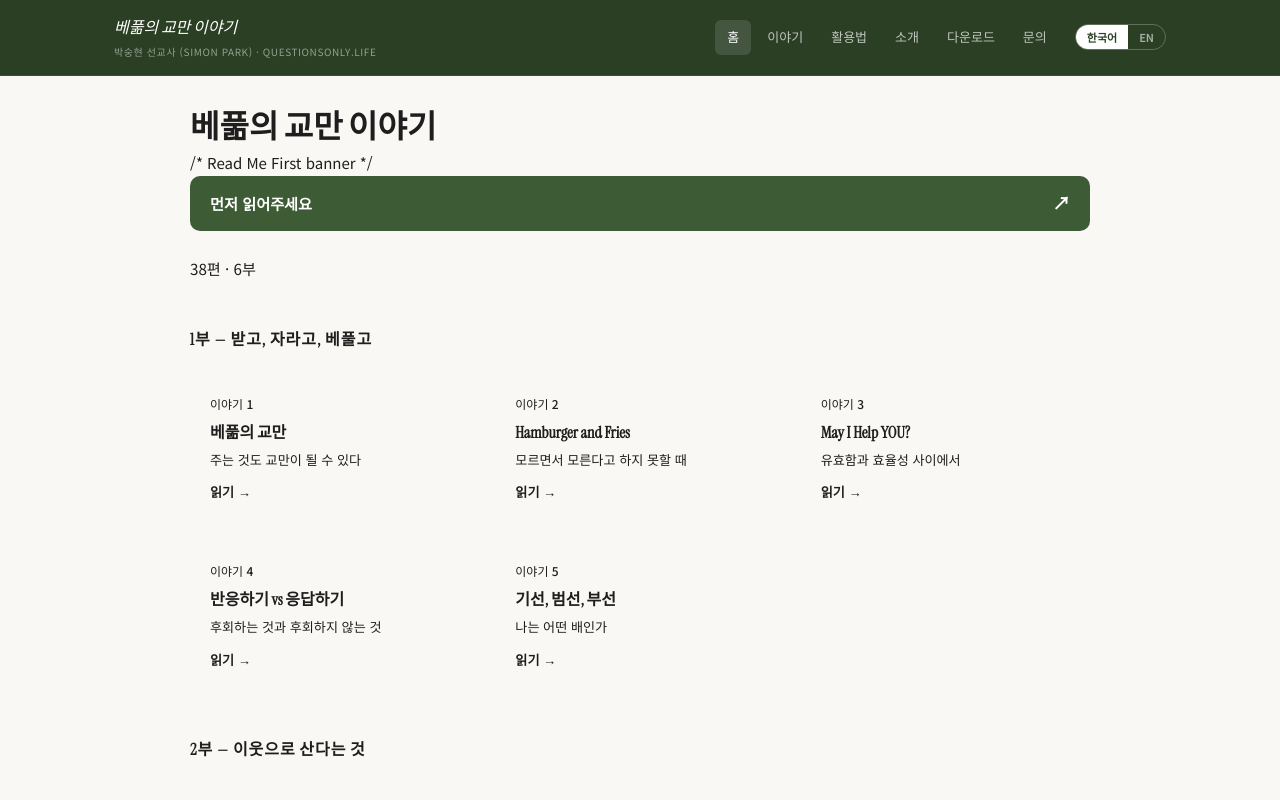
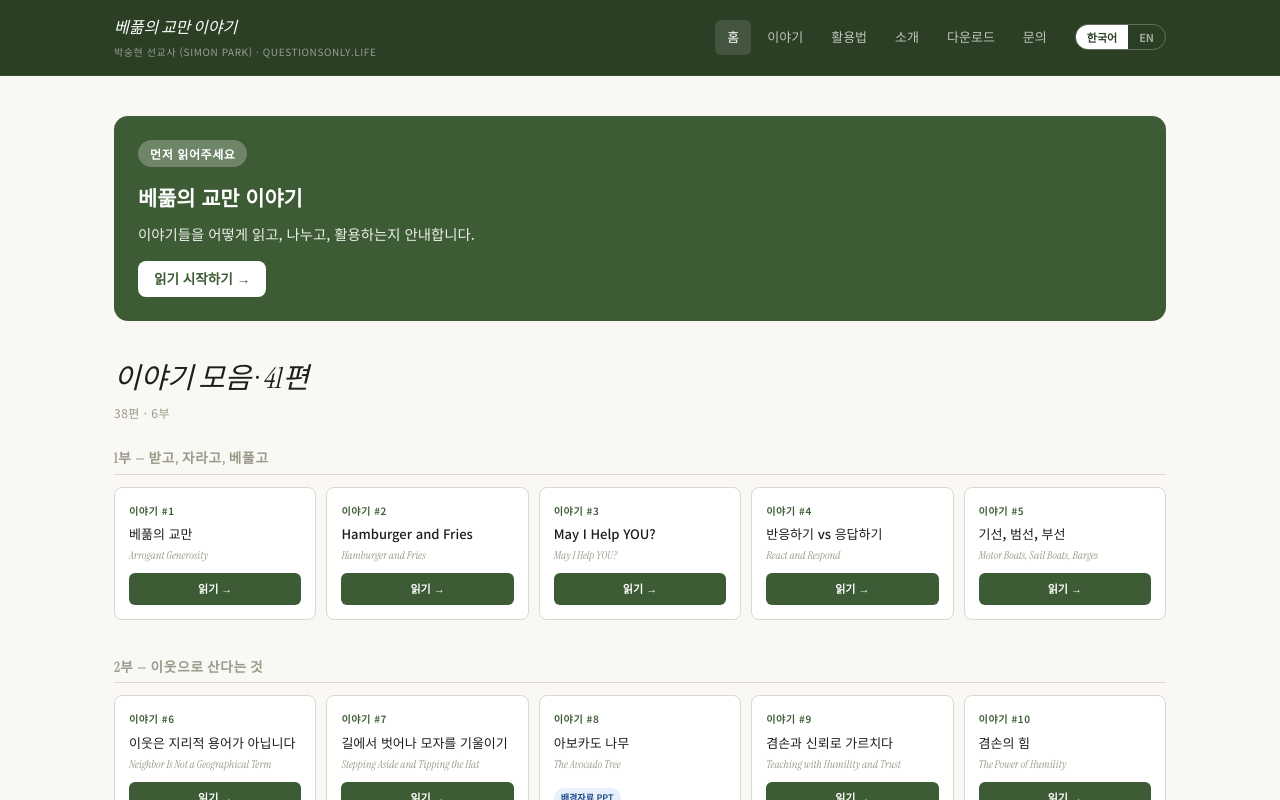
Before and after one commit to SimonPark-Life/questionsonly-life, a Next.js app: page / in a window 1280 px wide. Shown: the top 800 px of the page. Built offline with nearby package versions, Linux system fonts and the light colour scheme.

Commit message:
Refactor HomePage and remove StoriesPage component

```diff
--- a/app/page.tsx
+++ b/app/page.tsx
@@ -1,192 +1,173 @@
-'use client'
+'use client';
+import { useRouter } from 'next/navigation';
+import { useLang, t } from '@/lib/language-context';
+import { stories, partLabels, readMeFirst } from '@/lib/stories-data';
 
-import { useRouter } from 'next/navigation'
-import { useLang, t } from '@/lib/language-context'
-import { stories, partLabels, readMeFirst } from '@/lib/stories-data'
+export default function HomePage() {
+  const { lang } = useLang();
+  const router = useRouter();
+  const T = (key: string) => t[key][lang];
 
-export default function StoriesPage() {
-  const { lang } = useLang()
-  const router = useRouter()
-
-  // Group stories by part
-  const parts = [1, 2, 3, 4, 5, 6]
+  const parts = [1, 2, 3, 4, 5, 6];
 
   return (
-    <div style={styles.page}>
-      <div style={styles.container}>
-        <h1 style={styles.heading}>
-          {lang === 'ko' ? '베풂의 교만 이야기' : 'Arrogant Generosity'}
-        </h1>
-        /* Read Me First banner */
+    <div className="wrap" style={{ paddingTop: 40, paddingBottom: 60 }}>
+
+      {/* ── Read Me First Card ── */}
       <a
         href={readMeFirst[lang]}
         target="_blank"
         rel="noopener noreferrer"
-          style={styles.readMeFirstBanner}
+        style={rmfStyles.card}
       >
-          <span style={styles.rmfLabel}>
+        <span style={rmfStyles.badge}>
           {lang === 'ko' ? '먼저 읽어주세요' : 'Read Me First'}
         </span>
-          <span style={styles.rmfArrow}>↗</span>
+        <div style={rmfStyles.title}>
+          {lang === 'ko' ? '베풂의 교만 이야기' : 'Arrogant Generosity'}
+        </div>
+        <div style={rmfStyles.desc}>
+          {lang === 'ko'
+            ? '이야기들을 어떻게 읽고, 나누고, 활용하는지 안내합니다.'
+            : 'How to read, share, and use these stories.'}
+        </div>
+        <span style={rmfStyles.btn}>
+          {lang === 'ko' ? '읽기 시작하기 →' : 'Start Here →'}
+        </span>
       </a>
 
-        <p style={styles.subheading}>
+      {/* ── Page heading ── */}
+      <h1 className="sec__title">{T('storiesTitle')}</h1>
+      <p className="sec__sub" style={{ marginBottom: 28 }}>
         {lang === 'ko' ? '38편 · 6부' : '38 Stories · 6 Parts'}
       </p>
 
+      {/* ── Stories by part ── */}
       {parts.map(part => {
-          const partStories = stories.filter(s => s.part === part)
-          const label = partLabels[part]
-          const partText = lang === 'ko' ? label.ko : label.en
+        const partStories = stories.filter(s => s.part === part);
+        const label = partLabels[part];
+        const partText = lang === 'ko' ? label.ko : label.en;
 
         return (
-            <div key={part} style={styles.partSection}>
-              <h2 style={styles.partHeading}>{partText}</h2>
-              <div style={styles.grid}>
-                {partStories.map(story => {
-                  const title = lang === 'ko' ? story.titleKo : story.titleEn
-                  const subtitle = lang === 'ko' ? story.subtitleKo : story.subtitleEn
-                  const hasPpt = !!story.drivePptKo
+          <div key={part} style={{ marginBottom: '2.5rem' }}>
+            <h2 style={partHeadingStyle}>{partText}</h2>
+            <div className="card-grid">
+              {partStories.map(s => {
+                const title = lang === 'ko' ? s.titleKo : s.titleEn;
+                const otherTitle = lang === 'ko' ? s.titleEn : s.titleKo;
+                const hasPpt = !!s.drivePptKo;
 
                 return (
                   <div
-                      key={story.id}
-                      style={styles.card}
-                      onClick={() => router.push(`/stories/${story.id}`)}
+                    key={s.id}
+                    className="story-card"
+                    onClick={() => router.push(`/stories/${s.id}`)}
+                    style={{ cursor: 'pointer' }}
                   >
-                      <div style={styles.cardHeader}>
-                        <span style={styles.storyNum}>
-                          {lang === 'ko' ? `이야기 ${story.id}` : `Story ${story.id}`}
+                    <span className="story-card__num">
+                      {lang === 'ko' ? `이야기 #${s.id}` : `Story #${s.id}`}
                     </span>
+
+                    <div className="story-card__ko">{title}</div>
+                    <div className="story-card__en">{otherTitle}</div>
+
                     {hasPpt && (
-                          <span style={styles.pptBadge}>PPT</span>
-                        )}
-                      </div>
-                      <h3 style={styles.cardTitle}>{title}</h3>
-                      {subtitle && (
-                        <p style={styles.cardSubtitle}>{subtitle}</p>
-                      )}
-                      <span style={styles.readMore}>
-                        {lang === 'ko' ? '읽기 →' : 'Read →'}
+                      <div style={{ marginBottom: 6 }}>
+                        <span style={pptBadgeStyle}>
+                          {lang === 'ko' ? '배경자료 PPT' : 'PPT'}
                         </span>
                       </div>
-                  )
+                    )}
+
+                    <div style={{ marginTop: 8 }}>
+                      <div style={readBtnStyle}>
+                        {lang === 'ko' ? '읽기 →' : 'Read →'}
+                      </div>
+                    </div>
+                  </div>
+                );
               })}
             </div>
           </div>
-          )
+        );
       })}
     </div>
-    </div>
-  )
+  );
 }
 
-const styles: Record<string, React.CSSProperties> = {
-  page: {
-    minHeight: '100vh',
-    backgroundColor: 'var(--bg)',
-    padding: '2rem 1rem 4rem',
+// ── Styles ──
+
+const rmfStyles: Record<string, React.CSSProperties> = {
+  card: {
+    display: 'block',
+    backgroundColor: 'var(--green)',
+    color: '#fff',
+    borderRadius: '14px',
+    padding: '1.5rem',
+    textDecoration: 'none',
+    marginBottom: '2.5rem',
+    cursor: 'pointer',
   },
-  container: {
-    maxWidth: '900px',
-    margin: '0 auto',
+  badge: {
+    display: 'inline-block',
+    backgroundColor: 'rgba(255,255,255,0.25)',
+    borderRadius: '999px',
+    padding: '0.2rem 0.75rem',
+    fontSize: '0.75rem',
+    fontWeight: 700,
+    letterSpacing: '0.05em',
+    textTransform: 'uppercase' as const,
+    marginBottom: '0.75rem',
   },
-  heading: {
-    fontSize: '2rem',
+  title: {
+    fontSize: '1.3rem',
     fontWeight: 700,
-    color: 'var(--text)',
-    marginBottom: '0.25rem',
+    marginBottom: '0.4rem',
   },
-  subheading: {
-    fontSize: '0.95rem',
-    color: 'var(--text-muted)',
-    marginBottom: '3rem',
+  desc: {
+    fontSize: '0.9rem',
+    opacity: 0.9,
+    marginBottom: '1rem',
+    lineHeight: 1.6,
   },
-  partSection: {
-    marginBottom: '3rem',
+  btn: {
+    display: 'inline-block',
+    backgroundColor: '#fff',
+    color: 'var(--green)',
+    borderRadius: '8px',
+    padding: '0.4rem 1rem',
+    fontWeight: 700,
+    fontSize: '0.85rem',
   },
-  partHeading: {
-    fontSize: '1rem',
+};
+
+const partHeadingStyle: React.CSSProperties = {
+  fontSize: '0.85rem',
   fontWeight: 600,
-    color: 'var(--accent)',
+  color: 'var(--faint)',
   textTransform: 'uppercase',
   letterSpacing: '0.06em',
-    marginBottom: '1rem',
-    paddingBottom: '0.5rem',
-    borderBottom: '1px solid var(--border)',
-  },
-  grid: {
-    display: 'grid',
-    gridTemplateColumns: 'repeat(auto-fill, minmax(260px, 1fr))',
-    gap: '1rem',
-  },
-  card: {
-    backgroundColor: 'var(--card-bg)',
-    border: '1px solid var(--border)',
-    borderRadius: '12px',
-    padding: '1.25rem',
-    cursor: 'pointer',
-    transition: 'border-color 0.15s, box-shadow 0.15s',
-    display: 'flex',
-    flexDirection: 'column',
-  },
-  cardHeader: {
-    display: 'flex',
-    justifyContent: 'space-between',
-    alignItems: 'center',
-    marginBottom: '0.5rem',
-  },
-  storyNum: {
-    fontSize: '0.75rem',
-    color: 'var(--text-muted)',
-    fontWeight: 500,
-  },
-  pptBadge: {
-    fontSize: '0.65rem',
-    backgroundColor: 'var(--accent)',
+  marginBottom: '0.75rem',
+  paddingBottom: '0.4rem',
+  borderBottom: '1px solid var(--rule)',
+};
+
+const pptBadgeStyle: React.CSSProperties = {
+  display: 'inline-block',
+  fontSize: 9,
+  fontWeight: 700,
+  background: '#e8f0fb',
+  color: '#1a4a8a',
+  padding: '2px 7px',
+  borderRadius: 999,
+};
+
+const readBtnStyle: React.CSSProperties = {
+  background: 'var(--green)',
   color: '#fff',
-    borderRadius: '4px',
-    padding: '0.1rem 0.4rem',
-    fontWeight: 600,
-    letterSpacing: '0.05em',
-  },
-  cardTitle: {
-    fontSize: '1rem',
-    fontWeight: 600,
-    color: 'var(--text)',
-    lineHeight: 1.35,
-    marginBottom: '0.4rem',
-  },
-  cardSubtitle: {
-    fontSize: '0.82rem',
-    color: 'var(--text-muted)',
-    lineHeight: 1.5,
-    marginBottom: '0.75rem',
-    flex: 1,
-  },
-  readMeFirstBanner: {
-    display: 'flex',
-    justifyContent: 'space-between',
-    alignItems: 'center',
-    backgroundColor: 'var(--green)',
-    color: '#fff',
-    borderRadius: '10px',
-    padding: '0.75rem 1.25rem',
-    textDecoration: 'none',
-    marginBottom: '1.5rem',
-    fontSize: '0.95rem',
-    fontWeight: 600,
-  },
-  rmfLabel: {
-    display: 'inline' as const,
-  },
-  rmfArrow: {
-    fontSize: '1.1rem',
-  },
-  readMore: {
-    fontSize: '0.82rem',
-    color: 'var(--accent)',
-    fontWeight: 600,
-    marginTop: 'auto',
-  },
-}
+  fontSize: 11,
+  fontWeight: 700,
+  padding: '6px 10px',
+  borderRadius: 6,
+  textAlign: 'center',
+};
```
Lines whose indentation alone changed are shown as unchanged.
